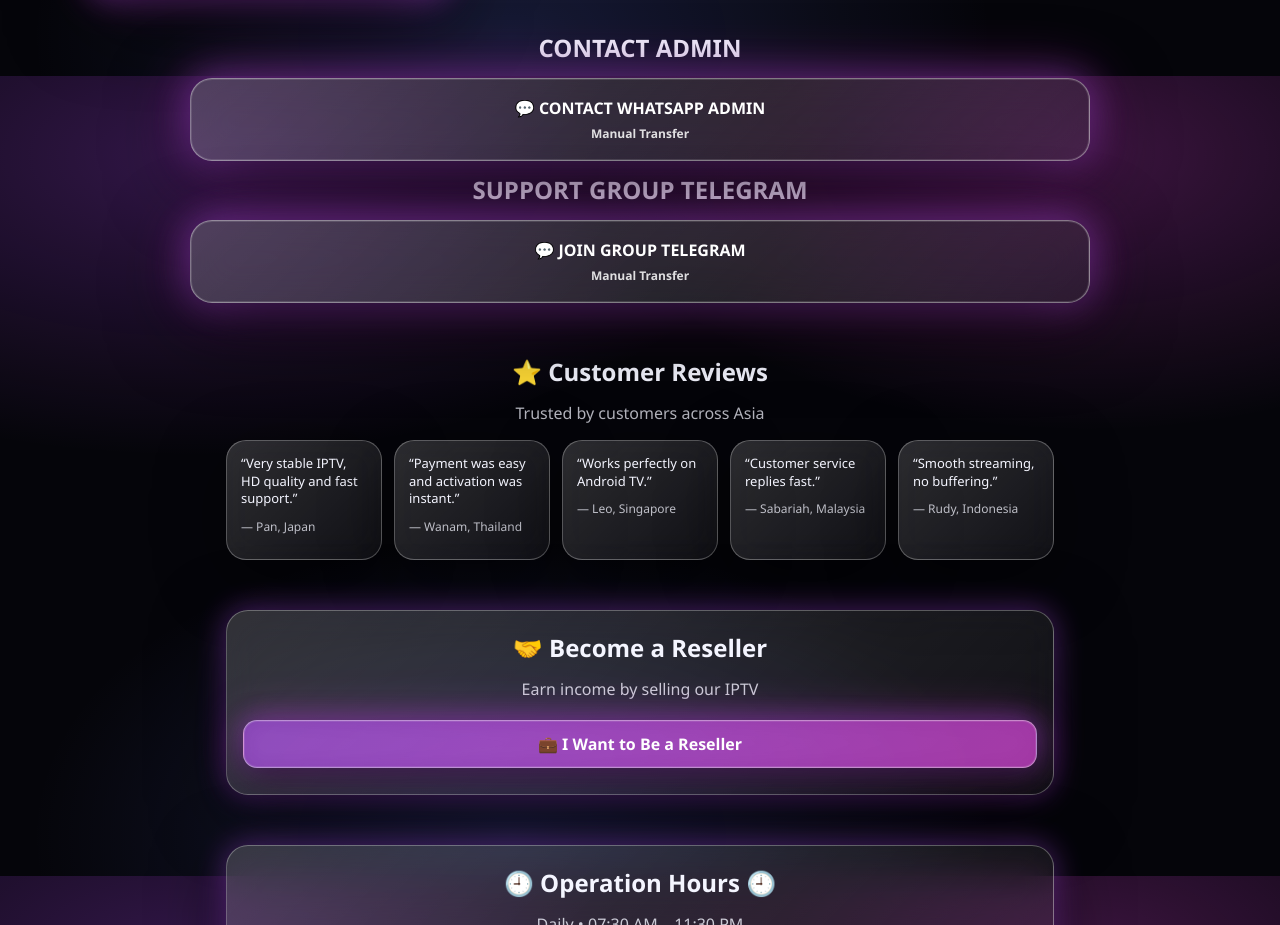
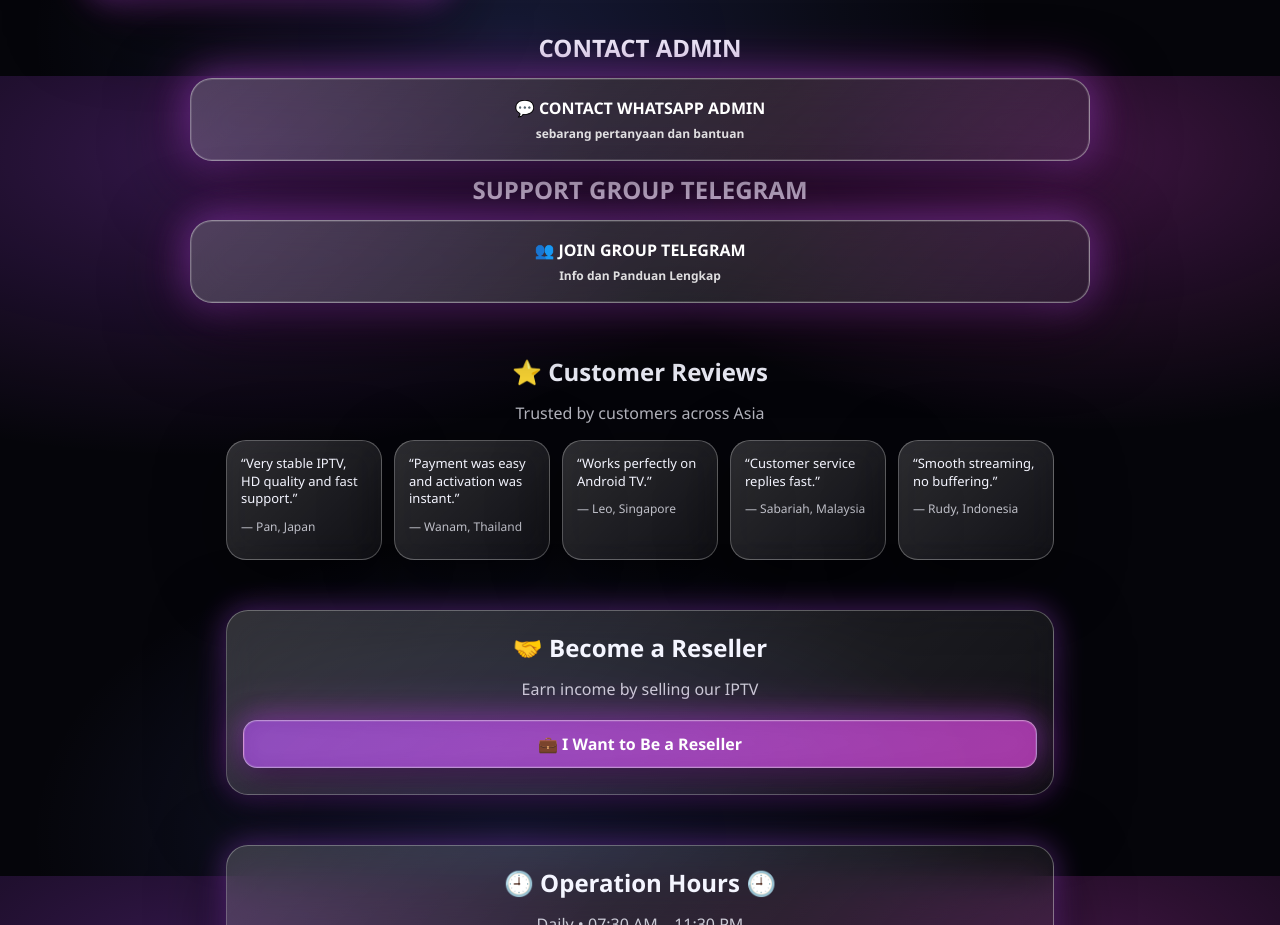
Before and after one commit to IrkunIPTV/E1shopdev, a plain HTML site: page index.html in a window 1280 px wide. Shown: the part 2324-3249 px from the top of the page. Drawn offline with Linux system fonts and the light colour scheme.

Commit message:
Update index.html

```diff
--- a/index.html
+++ b/index.html
@@ -158,7 +158,7 @@
     <!-- UPDATED: WhatsApp with prefilled message -->
     <a href="https://wa.me/601158256253?text=How%20to%20pay%20sir%3F" class="payment-btn whatsapp" target="_blank" rel="noopener">
       💬 CONTACT WHATSAPP ADMIN
-      <span>Manual Transfer</span>
+      <span>sebarang pertanyaan dan bantuan</span>
     </a>
 
 <section class="group telegram">
@@ -167,8 +167,8 @@
 
     <!-- UPDATED: WhatsApp with prefilled message -->
     <a href="https://t.me/irwanluffy" class="payment-btn whatsapp" target="_blank" rel="noopener">
-      💬 JOIN GROUP TELEGRAM
-      <span>Manual Transfer</span>
+      👥 JOIN GROUP TELEGRAM
+      <span>Info dan Panduan Lengkap</span>
     </a>
 
   </div>
```
